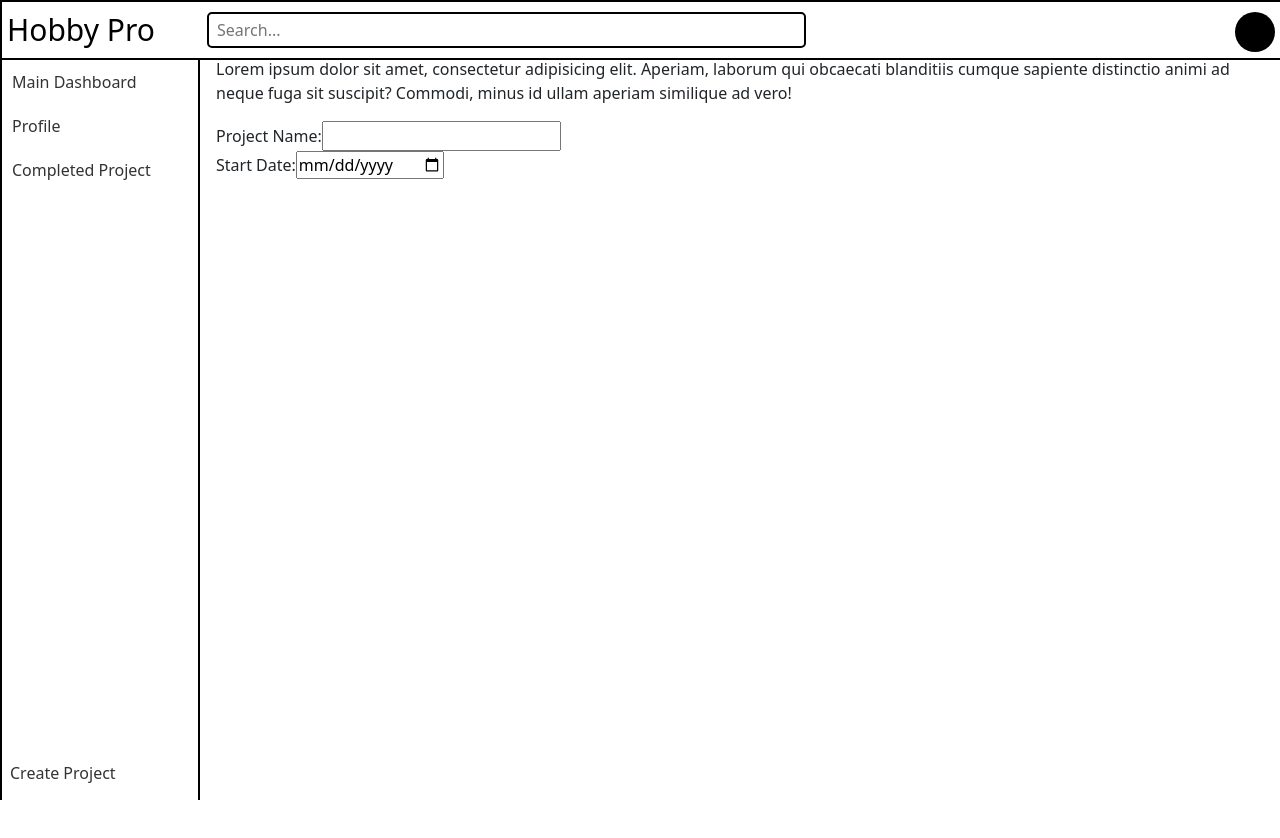
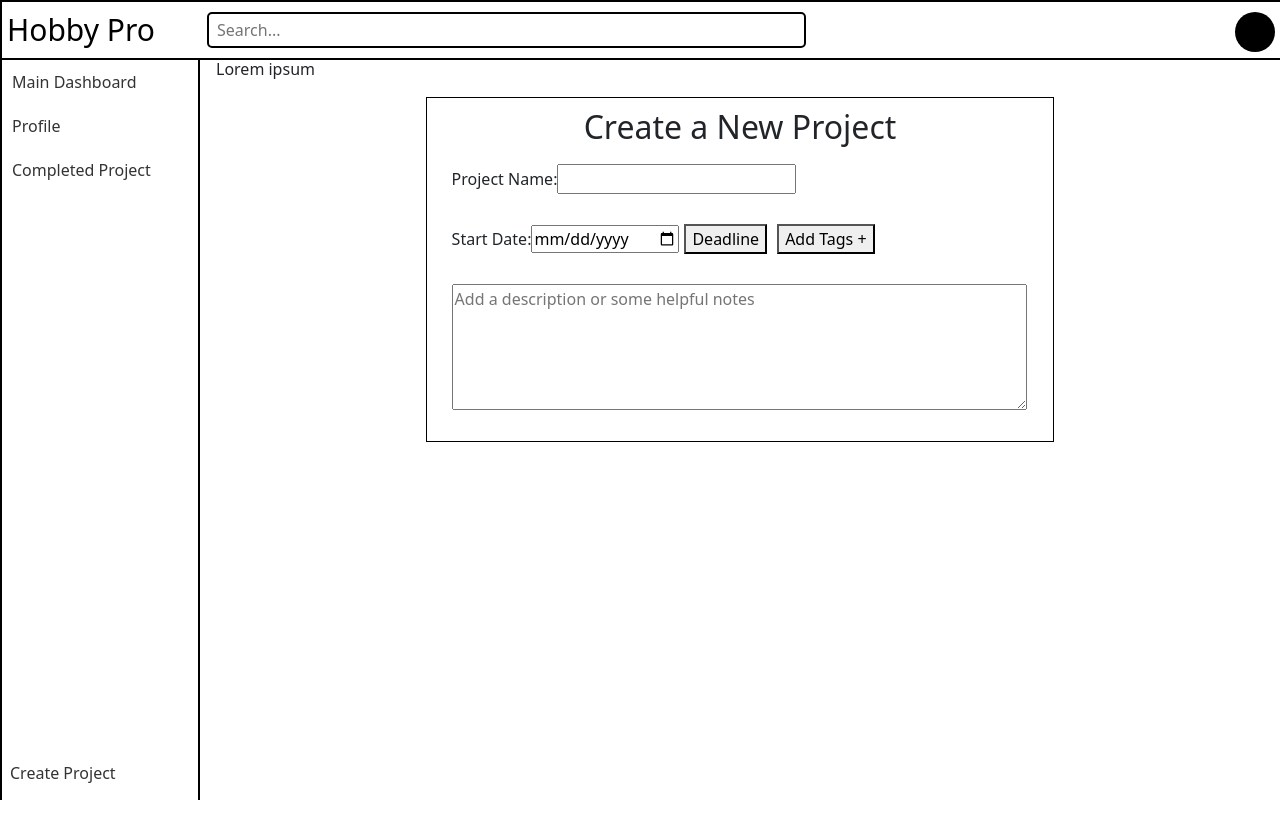
Before and after one commit to Caguilar92/HobbyPro, a Vue app in the folder HobbyPro/: page /dashboard/create_project in a window 1280 px wide. Shown: the top 838 px of the page. Built offline with nearby package versions, Linux system fonts and the light colour scheme; no server answers; sample sign-in values are in the browser's storage.

Commit message:
update form for create project

```diff
--- a/HobbyPro/src/components/CreateProject.vue
+++ b/HobbyPro/src/components/CreateProject.vue
@@ -4,21 +4,28 @@
 
 <template>
   <div class="CP_formatting">
-    <h1>create project page</h1>
-    <p>Lorem ipsum dolor sit amet, consectetur adipisicing elit. Aperiam, laborum qui obcaecati blanditiis cumque sapiente distinctio animi ad neque fuga sit suscipit? Commodi, minus id ullam aperiam similique ad vero!</p>
+    <h1>create project pagefhhf</h1>
+    <p>Lorem ipsum</p>
   </div>
-  <form name="createProject">
-        <div>
-            <div class="inputElement">
-                <label for="projectName">Project Name: </label>
+  <form name="createProject" id="createProjectForm">
+
+        <div class="center">
+          <h2 class="heading">Create a New Project</h2>
+          <div class="inputElement">
+                <label for="projectName">Project Name:  </label>
                 <input type="text" name="projectName" id="projectName">
             </div>
             <div class="inputElement">
                 <label for="startDate">Start Date: </label>
                 <input type="date" name="startDate" id="startDate">
-
+                <button>Deadline</button>
+                <button>Add Tags +</button>
+            </div>
+            <div class="inputElement">
+              <textarea rows="5" cols="60" placeholder="Add a description or some helpful notes"></textarea>
             </div>
         </div>
+
     </form>
 
 </template>
@@ -29,4 +36,23 @@
     align-items: center;
   }
 }
+.center {
+  margin: auto;
+  width: 60%;
+  border: 1px solid black;
+  padding: 10px;
+}
+.heading{
+  text-align: center;
+}
+
+.inputElement{
+  padding: 10px;
+  margin: 5px;
+  text-align: left;
+}
+button{
+  margin: 5px;
+}
+
 </style>
```
